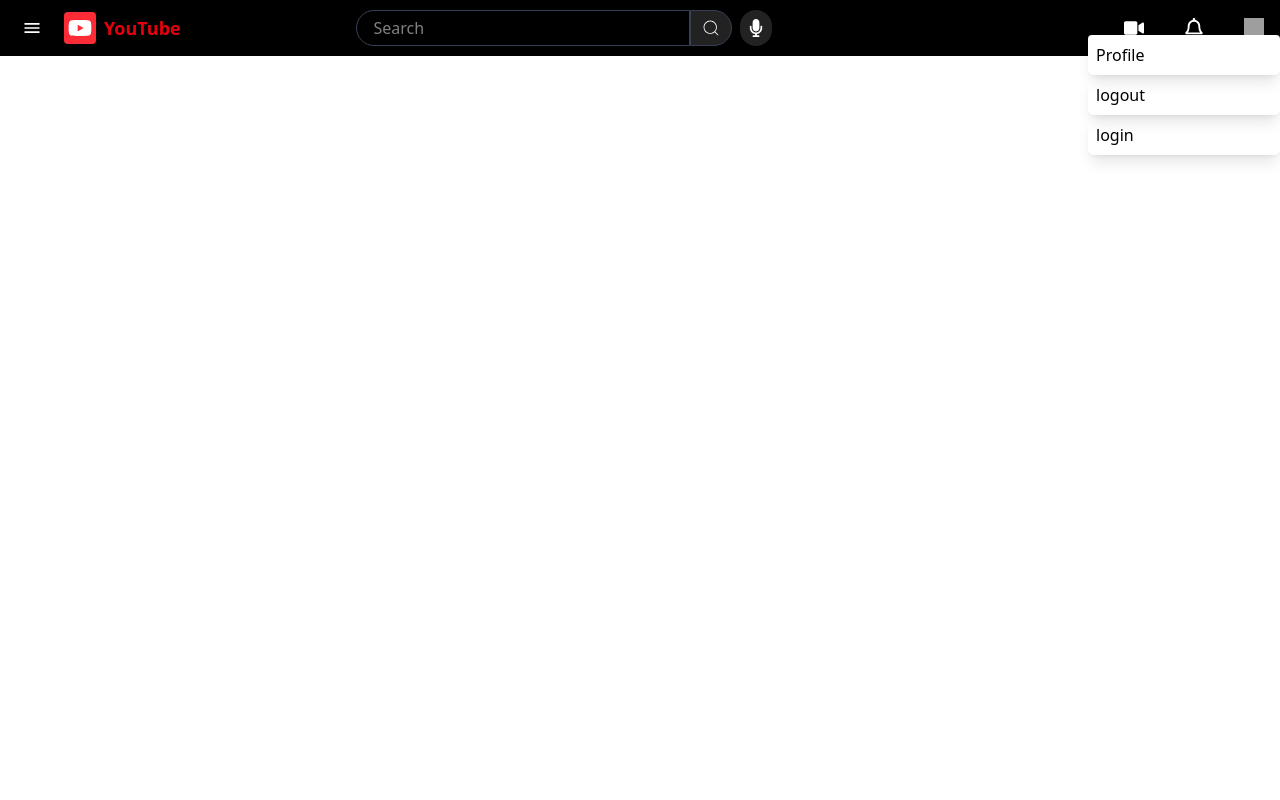
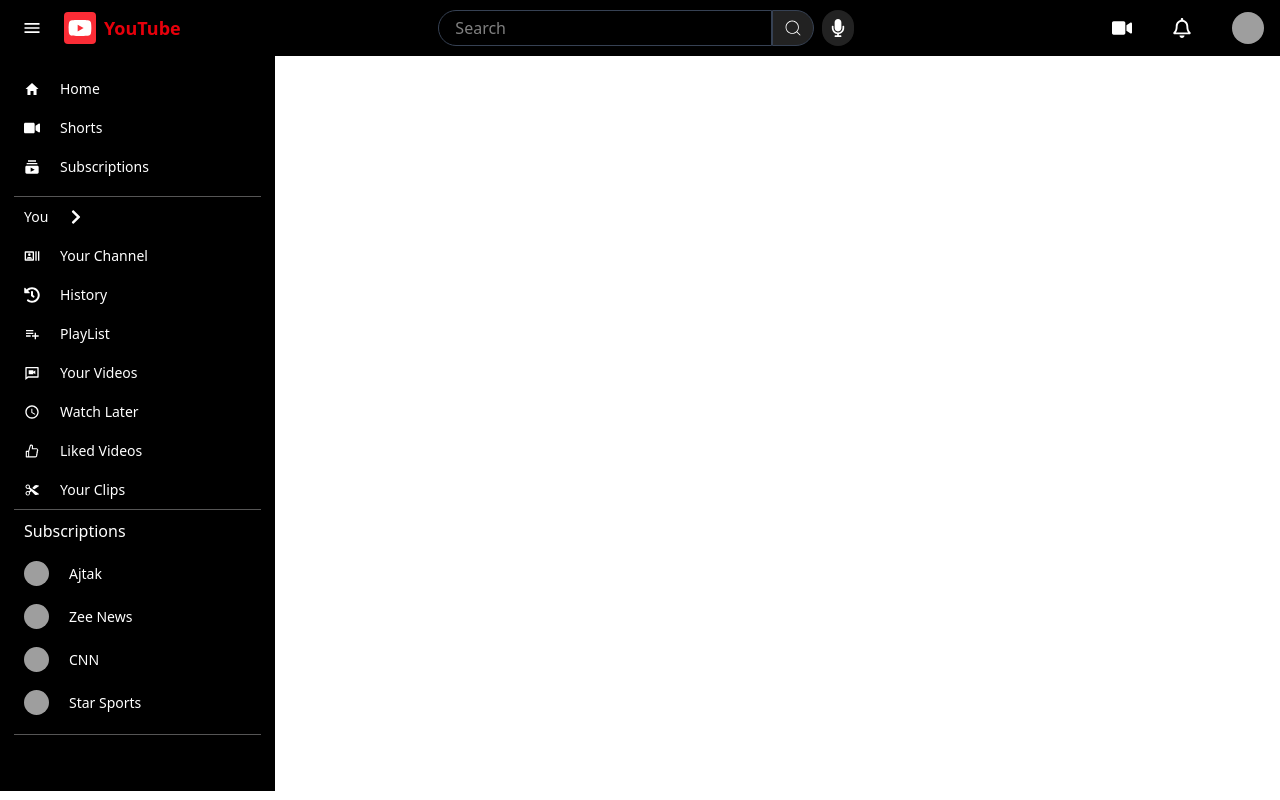
Before and after one commit to parshotamlal/MERN-YouTube-Clone, a React (Vite) app in the folder Youtube-frontend/: page / in a window 1280 px wide. Built offline with nearby package versions, Linux system fonts and the light colour scheme; grey boxes are pictures that could not be loaded.

Commit message:
code half sidenavbar

```diff
--- a/Youtube-frontend/package.json
+++ b/Youtube-frontend/package.json
@@ -18,6 +18,7 @@
     "react-icons": "^5.5.0",
     "react-redux": "^9.2.0",
     "react-router-dom": "^7.8.2",
+    "tailwind-scrollbar": "^4.0.2",
     "tailwindcss": "^4.1.12"
   },
   "devDependencies": {
--- a/Youtube-frontend/src/App.css
+++ b/Youtube-frontend/src/App.css
@@ -1 +1,6 @@
 @import "tailwindcss";
+
+/* Custom Scrollbar for Side Navbar */
+.SideNavbar::-webkit-scrollbar {
+  width: 12px;
+}
--- a/Youtube-frontend/src/App.jsx
+++ b/Youtube-frontend/src/App.jsx
@@ -1,10 +1,12 @@
 
 import "./App.css";
+import { Home } from "./pages/Home";
 import Navbar from "./components/Navbar";
 function App() {
   return (
     <div>
       <Navbar />
+      < Home />
     </div>
   )
 }
--- /dev/null
+++ b/Youtube-frontend/src/components/HomePage.jsx
@@ -0,0 +1,11 @@
+import React from 'react'
+
+function HomePage() {
+  return (
+    <div>
+
+    </div>
+  )
+}
+
+export  {HomePage}
--- a/Youtube-frontend/src/components/Navbar.jsx
+++ b/Youtube-frontend/src/components/Navbar.jsx
@@ -1,29 +1,24 @@
-
-
 import React, { useState } from 'react'
-import { FaYoutube } from "react-icons/fa";
+import { FaYoutube, FaMicrophone, FaVideo, FaRegBell } from "react-icons/fa";
 import { IoMdMenu } from "react-icons/io";
 import { CiSearch } from "react-icons/ci";
-import { FaMicrophone } from "react-icons/fa";
-import { FaVideo } from "react-icons/fa";
-import { FaRegBell } from "react-icons/fa";
-import { IoPersonCircleSharp } from "react-icons/io5";
-
 
 function Navbar() {
-const [userPic, setUserPic] = useState("https://www.google.com/url?sa=i&url=https%3A%2F%2Fwww.dreamstime.com%2Fdefault-avatar-profile-icon-vector-unknown-social-media-user-photo-default-avatar-profile-icon-vector-unknown-social-media-user-image184816085&psig=AOvVaw1PEIbvFzaYuEWPVPlPpj86&ust=1756408059311000&source=images&cd=vfe&opi=89978449&ved=0CBIQjRxqFwoTCPjfoojYq48DFQAAAAAdAAAAABAL")
+  const [userPic, setUserPic] = useState("https://cdn.pixabay.com/photo/2015/10/05/22/37/blank-profile-picture-973460_1280.png");
+  const [navbarModal, setNavbarModal] = useState(false);
+
+  const handleClickModal = () => {
+    setNavbarModal(prev => !prev);
+  };
 
   return (
     <div className="h-14 flex items-center w-full justify-between top-0 fixed bg-black z-40 px-4">
 
       {/* Left Section (Menu + Logo) */}
       <div className="flex items-center gap-4">
-        {/* Menu Button */}
         <div className="w-8 h-8 flex justify-center items-center cursor-pointer">
           <IoMdMenu className="text-white text-xl" />
         </div>
-
-        {/* YouTube Logo */}
         <div className="flex items-center gap-2 cursor-pointer">
           <div className="bg-red-500 flex justify-center items-center text-white rounded p-1">
             <FaYoutube className="text-2xl" />
@@ -43,40 +38,35 @@
             className="text-white w-full h-9 px-4 border border-gray-700 bg-black text-base rounded-l-full outline-none"
           />
           <div className="w-12 flex justify-center items-center cursor-pointer border border-gray-700 bg-[#222] rounded-r-full">
-            <CiSearch className="text-white text-xl" />   </div>
-
+            <CiSearch className="text-white text-xl" />
+          </div>
         </div>
-        {/* Mic Button */}
         <div className="w-9 h-9 flex justify-center items-center bg-[#222] rounded-full cursor-pointer hover:bg-[#333]">
           <FaMicrophone className="text-white text-lg" />
         </div>
       </div>
 
-      <div>
+      {/* Right Section */}
+      <div className="flex items-center gap-10">
+        <FaVideo className="text-white cursor-pointer w-5 h-5 hover:bg-[#333]" />
+        <FaRegBell className="text-white cursor-pointer w-5 h-5 hover:bg-[#333]" />
+        <img
+          onClick={handleClickModal}
+          className="cursor-pointer w-8 h-8 rounded-full hover:bg-[#333]"
+          src={userPic}
+          alt="logo"
+        />
+
+        {navbarModal && (
+          <div className="absolute top-[50px] right-4 w-48 z-20 bg-white text-black rounded shadow-lg">
+            <div className="p-2 cursor-pointer hover:bg-gray-200">Profile</div>
+            <div className="p-2 cursor-pointer hover:bg-gray-200">Logout</div>
+            <div className="p-2 cursor-pointer hover:bg-gray-200">Login</div>
+          </div>
+        )}
       </div>
-
-<div className=' flex items-center gap-10'>
-    <FaVideo className="text-white  cursor-pointer w-5 h-5 flex justify-center items-center  hover:bg-[#333]" />
-        <FaRegBell className="text-white  cursor-pointer w-5 h-5 flex justify-center items-center   hover:bg-[#333]" />
-
-    <img className=' text-white  cursor-pointer w-5 h-5 flex justify-center items-center  hover:bg-[#333]' src={userPic} alt="logo" />
-
-
-
-   <div className="absolute top-[35px] right-0 w-48 z-20 bg-white text-black rounded">
-     <div className=" text-black p-2 cursor-pointer hover:bg-gray-700 rounded-md shadow-lg">
-    Profile  </div>
-    <div className= "text-black p-2 cursor-pointer hover:bg-gray-700 rounded-md shadow-lg"> logout</div>
-    <div className= "text-black p-2 cursor-pointer hover:bg-gray-700 rounded-md shadow-lg">login</div>
-                                      </div>
-
     </div>
-
-
-</div>
-
   )
-
 }
 
-export default Navbar
+export default Navbar;
--- /dev/null
+++ b/Youtube-frontend/src/components/SideNavbar.jsx
@@ -0,0 +1,126 @@
+import React from 'react'
+import { IoMdHome } from "react-icons/io";
+import { FaVideo } from "react-icons/fa";
+import { MdSubscriptions } from "react-icons/md";
+import { FaChevronRight } from "react-icons/fa";
+import { MdOutlineRecentActors } from "react-icons/md";
+import { FaHistory } from "react-icons/fa";
+import { MdOutlinePlaylistAdd } from "react-icons/md";
+import { RiVideoChatLine } from "react-icons/ri";
+import { MdOutlineWatchLater } from "react-icons/md";
+import { AiOutlineLike } from "react-icons/ai";
+import { PiScissorsFill } from "react-icons/pi";
+
+
+function SideNavbar() {
+  return (
+    <div  className=' flex flex-col shrink grow basis-[16%] box-border h-[92vh] overflow-y-auto fixed top-[55px] left-0 w-[275px] p-[14px] bg-black text-white'>
+
+
+      <div className=' flex flex-col border-b border-[rgb(86,85,85)] pb-[10px]'>
+
+        <div className=' flex items-center gap-[20px] px-[10px] py-[9px] rounded-[15px] cursor-pointer hover:bg-[rgb(35,35,35)]'>
+          <IoMdHome />
+
+        <div className=' text-[14px] font-[450]'>Home</div>
+        </div>
+
+
+    <div className=' flex items-center gap-[20px] px-[10px] py-[9px] rounded-[15px] cursor-pointer hover:bg-[rgb(35,35,35)]'>
+          <FaVideo />
+        <div className=' text-[14px] font-[450]'>Shorts</div>
+        </div>
+
+     <div className=' flex items-center gap-[20px] px-[10px] py-[9px] rounded-[15px] cursor-pointer hover:bg-[rgb(35,35,35)]'>
+          <MdSubscriptions />
+
+        <div className=' text-[14px] font-[450]'>Subscriptions</div>
+        </div>
+      </div>
+
+
+      <div className=' flex flex-col border-b border-[rgb(86,85,85)]'>
+
+
+           <div className=' flex items-center gap-[20px] px-[10px] py-[9px] rounded-[15px] cursor-pointer hover:bg-[rgb(35,35,35)]'>
+          <div className=' text-[14px] font-[450]'>You</div>
+          <FaChevronRight />
+</div>
+            <div className=' flex items-center gap-[20px] px-[10px] py-[9px] rounded-[15px] cursor-pointer hover:bg-[rgb(35,35,35)]'>
+          <MdOutlineRecentActors />
+           <div className=' text-[14px] font-[450]'>Your Channel</div>
+               </div>
+
+                <div className=' flex items-center gap-[20px] px-[10px] py-[9px] rounded-[15px] cursor-pointer hover:bg-[rgb(35,35,35)]'>
+          <FaHistory />
+           <div className=' text-[14px] font-[450]'>History</div>
+               </div>
+
+
+
+               <div className=' flex items-center gap-[20px] px-[10px] py-[9px] rounded-[15px] cursor-pointer hover:bg-[rgb(35,35,35)]'>
+         < MdOutlinePlaylistAdd />
+           <div className=' text-[14px] font-[450]'>PlayList</div>
+               </div>
+
+                <div className=' flex items-center gap-[20px] px-[10px] py-[9px] rounded-[15px] cursor-pointer hover:bg-[rgb(35,35,35)]'>
+          < RiVideoChatLine />
+           <div className=' text-[14px] font-[450]'>Your Videos</div>
+               </div>
+
+
+               <div className=' flex items-center gap-[20px] px-[10px] py-[9px] rounded-[15px] cursor-pointer hover:bg-[rgb(35,35,35)]'>
+          <MdOutlineWatchLater />
+           <div className=' text-[14px] font-[450]'>Watch Later</div>
+               </div>
+
+               <div className=' flex items-center gap-[20px] px-[10px] py-[9px] rounded-[15px] cursor-pointer hover:bg-[rgb(35,35,35)]'>
+          <AiOutlineLike />
+           <div className=' text-[14px] font-[450]'>Liked Videos</div>
+               </div>
+
+                 <div className=' flex items-center gap-[20px] px-[10px] py-[9px] rounded-[15px] cursor-pointer hover:bg-[rgb(35,35,35)]'>
+         <PiScissorsFill />
+           <div className=' text-[14px] font-[450]'>Your Clips</div>
+               </div>
+
+      </div>
+
+
+      <div className=' flex flex-col border-b border-[rgb(86,85,85)] pb-[10px]'>
+        <div className='flex items-center gap-[20px] px-[10px] py-[9px] rounded-[15px] cursor-pointer hover:bg-[rgb(35,35,35)]'>
+
+          <div className=' font-[500] '> Subscriptions</div>
+        </div>
+
+        <div className=' flex items-center gap-[20px] px-[10px] py-[9px] rounded-[15px] cursor-pointer hover:bg-[rgb(35,35,35)]'>
+          <img className=' h-[25px] w-[25px] rounded-full' src="https://upload.wikimedia.org/wikipedia/commons/2/28/Aaj_tak_logo.png" alt="" />
+          <div  className=' text-[14px] font-[450]'>Ajtak</div>
+        </div>
+
+         <div className=' flex items-center gap-[20px] px-[10px] py-[9px] rounded-[15px] cursor-pointer hover:bg-[rgb(35,35,35)]'>
+          <img className=' h-[25px] w-[25px] rounded-full' src="https://upload.wikimedia.org/wikipedia/commons/2/24/Zee_news.svg" alt="" />
+          <div  className=' text-[14px] font-[450]'>Zee News</div>
+        </div>
+
+         <div className=' flex items-center gap-[20px] px-[10px] py-[9px] rounded-[15px] cursor-pointer hover:bg-[rgb(35,35,35)]'>
+          <img className=' h-[25px] w-[25px] rounded-full' src="https://upload.wikimedia.org/wikipedia/commons/6/66/CNN_International_logo.svg" alt="" />
+          <div  className=' text-[14px] font-[450]'>CNN</div>
+        </div>
+
+          <div className=' flex items-center gap-[20px] px-[10px] py-[9px] rounded-[15px] cursor-pointer hover:bg-[rgb(35,35,35)]'>
+          <img className=' h-[25px] w-[25px] rounded-full' src="https://upload.wikimedia.org/wikipedia/commons/7/73/Star_Sports_1_HD.png" alt="" />
+          <div  className=' text-[14px] font-[450]'>Star Sports</div>
+        </div>
+
+      </div>
+
+
+
+
+
+    </div>
+  )
+  }
+
+export default SideNavbar;
--- /dev/null
+++ b/Youtube-frontend/src/pages/Home.jsx
@@ -0,0 +1,14 @@
+import {HomePage} from "../components/HomePage";
+import SideNavbar from "../components/SideNavbar";
+
+const Home =() => {
+  return (
+    <div className=' flex w-full pt-[10px] pb-[13px] pr-0 pl-[13px] box-border ' >
+
+        <SideNavbar />
+        < HomePage />
+    </div>
+  )
+}
+
+export  {Home};
```
Also changed, not shown: Youtube-frontend/src/components/Sidebar.jsx (deleted), 1 other file (tests, documents, lock files or other folders).
